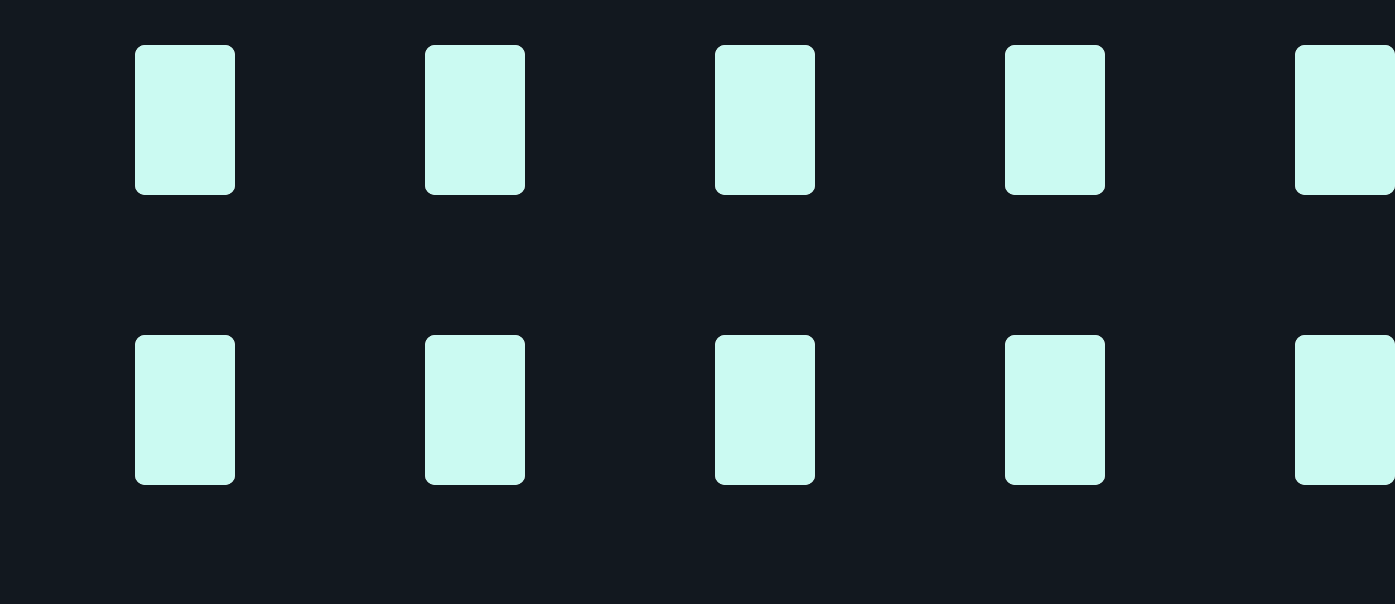
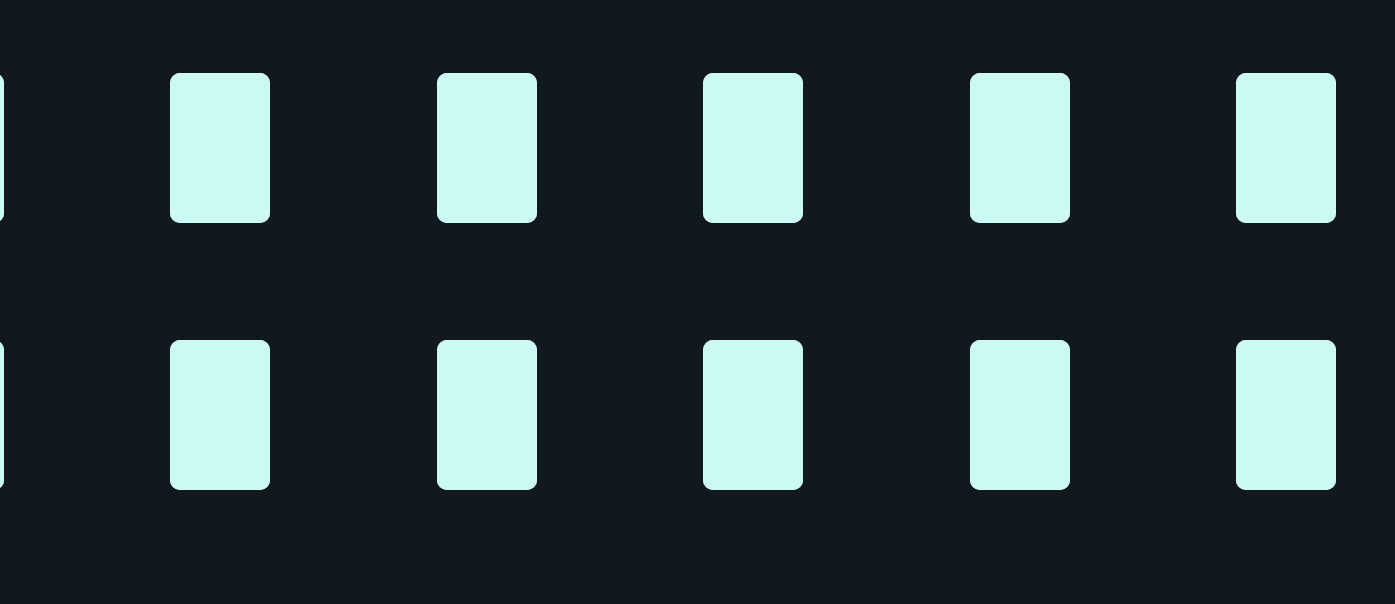
Before and after one commit to minsolmichellekim/memoryCardGame_sports.github.io, a plain HTML site: page index.html in a window 1280 px wide. Shown: the part 107-711 px from the top of the page, 1395 px wide, since content can reach past the window. Drawn offline with Linux system fonts and the light colour scheme.

Commit message:
Changed px to %

```diff
--- a/style.css
+++ b/style.css
@@ -35,12 +35,12 @@ p {
   display: grid;
   justify-content: center;
   /*grid-gap: 50px;*/
-  row-gap: 80px; /* top/bottom gap */
-  column-gap: 150px; /* left/right gap */
+  row-gap: 10%; /* top/bottom gap */
+  column-gap: 10%; /* left/right gap */
   grid-template-columns: repeat(6, 140px);
   grid-template-rows: repeat(2, calc(140px / 2 * 3));
-  margin-top: 60px;
-  margin-bottom: 80px;
+  margin-top: 7%;
+  margin-bottom: 12%;
 }
 
 .card {
```
